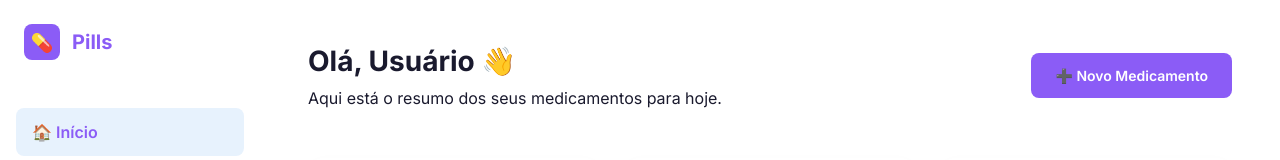
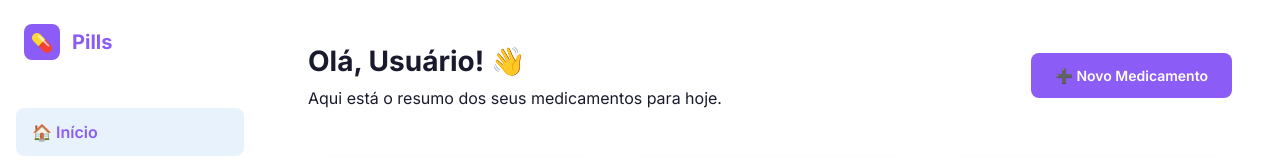
Before and after one commit to HenriqueBrun/PosSoftware2026, a Next.js app in the folder apps/frontend/: page /dashboard in a window 1280 px wide. Shown: the top 160 px of the page. Built offline with nearby package versions, Linux system fonts and the light colour scheme; no server answers.

Commit message:
Push Deploy Test

```diff
--- a/apps/frontend/src/app/dashboard/page.tsx
+++ b/apps/frontend/src/app/dashboard/page.tsx
@@ -223,7 +223,7 @@ export default function DashboardPage() {
         <header style={{ display: 'flex', justifyContent: 'space-between', alignItems: 'center', marginBottom: '48px' }}>
           <div>
             <h1 style={{ fontSize: '28px', fontWeight: 700, color: 'var(--color-text-primary)', marginBottom: '4px' }}>
-              Olá, {userName} 👋
+              Olá, {userName}! 👋
             </h1>
             <p style={{ color: 'var(--color-text-secondary)' }}>Aqui está o resumo dos seus medicamentos para hoje.</p>
           </div>
```
